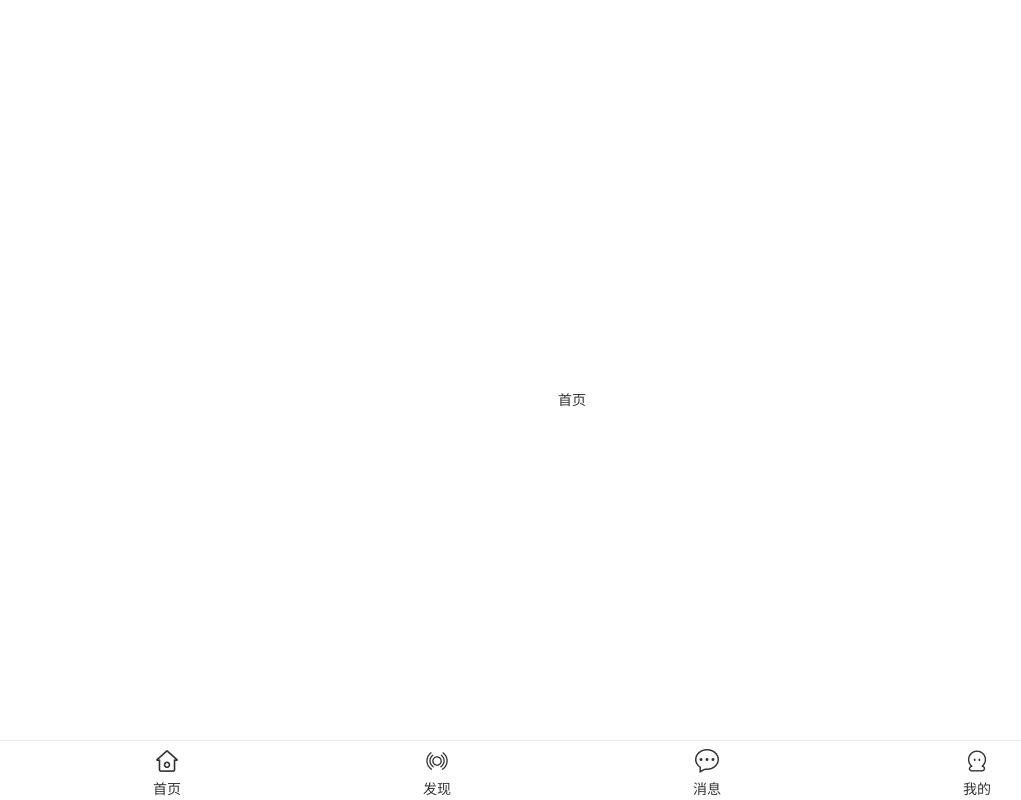
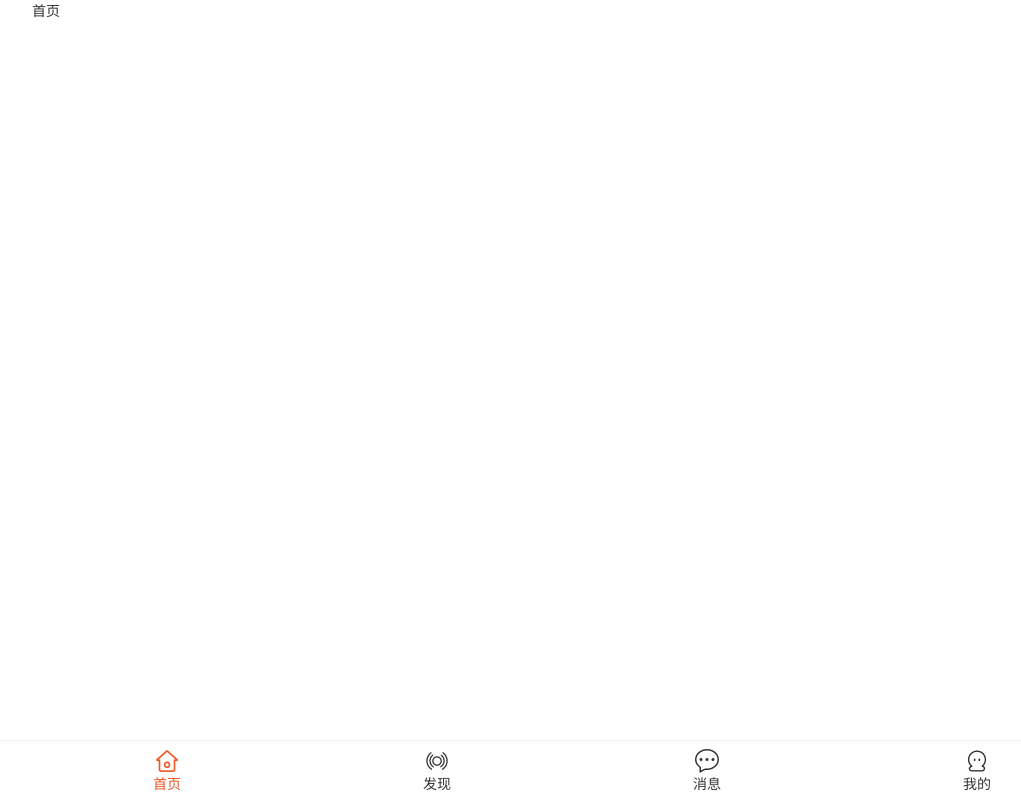
Before and after one commit to icebear32/real-estate-uniapp, a Vue app: page /message#/index in a window 1280 px wide. Shown: the whole page, without its empty margins (68-1089 px from the left). Built offline with nearby package versions, Linux system fonts and the light colour scheme.

Commit message:
动态配置 active class

```diff
--- a/src/main.js
+++ b/src/main.js
@@ -1,5 +1,4 @@
 import { createApp } from 'vue'
-import './style.css'
 import App from './App.vue'
 import router from './router'
 import './assets/css/index.css'
--- a/src/router/index.js
+++ b/src/router/index.js
@@ -30,7 +30,8 @@ const routes = [
 
 const router = createRouter({
     history: createWebHashHistory(),
-    routes
+    routes,
+    linkActiveClass: 'selected'
 })
 
 export default router
--- a/src/style.css
+++ /dev/null
@@ -1,89 +0,0 @@
-:root {
-  font-family: Inter, system-ui, Avenir, Helvetica, Arial, sans-serif;
-  line-height: 1.5;
-  font-weight: 400;
-
-  color-scheme: light dark;
-  color: rgba(255, 255, 255, 0.87);
-  background-color: #242424;
-
-  font-synthesis: none;
-  text-rendering: optimizeLegibility;
-  -webkit-font-smoothing: antialiased;
-  -moz-osx-font-smoothing: grayscale;
-  -webkit-text-size-adjust: 100%;
-}
-
-a {
-  font-weight: 500;
-  color: #646cff;
-  text-decoration: inherit;
-}
-a:hover {
-  color: #535bf2;
-}
-
-a {
-  font-weight: 500;
-  color: #646cff;
-  text-decoration: inherit;
-}
-a:hover {
-  color: #535bf2;
-}
-
-body {
-  margin: 0;
-  display: flex;
-  place-items: center;
-  min-width: 320px;
-  min-height: 100vh;
-}
-
-h1 {
-  font-size: 3.2em;
-  line-height: 1.1;
-}
-
-button {
-  border-radius: 8px;
-  border: 1px solid transparent;
-  padding: 0.6em 1.2em;
-  font-size: 1em;
-  font-weight: 500;
-  font-family: inherit;
-  background-color: #1a1a1a;
-  cursor: pointer;
-  transition: border-color 0.25s;
-}
-button:hover {
-  border-color: #646cff;
-}
-button:focus,
-button:focus-visible {
-  outline: 4px auto -webkit-focus-ring-color;
-}
-
-.card {
-  padding: 2em;
-}
-
-#app {
-  max-width: 1280px;
-  margin: 0 auto;
-  padding: 2rem;
-  text-align: center;
-}
-
-@media (prefers-color-scheme: light) {
-  :root {
-    color: #213547;
-    background-color: #ffffff;
-  }
-  a:hover {
-    color: #747bff;
-  }
-  button {
-    background-color: #f9f9f9;
-  }
-}
--- a/src/views/navbottom.vue
+++ b/src/views/navbottom.vue
@@ -30,8 +30,10 @@ let footerList = ref([
         <div class="footer-list">
             <ul>
                 <li v-for="(v, i) in footerList" :key="i">
-                    <i class="iconfont" :class="v.icon"></i>
-                    <span>{{ v.title }}</span>
+                    <router-link :to="v.path">
+                        <i class="iconfont" :class="v.icon"></i>
+                        <span>{{ v.title }}</span>
+                    </router-link>
                 </li>
             </ul>
         </div>
```
Also changed, not shown: src/assets/css/common.css (+56 -9 lines), src/assets/css/index.css (indentation only).
